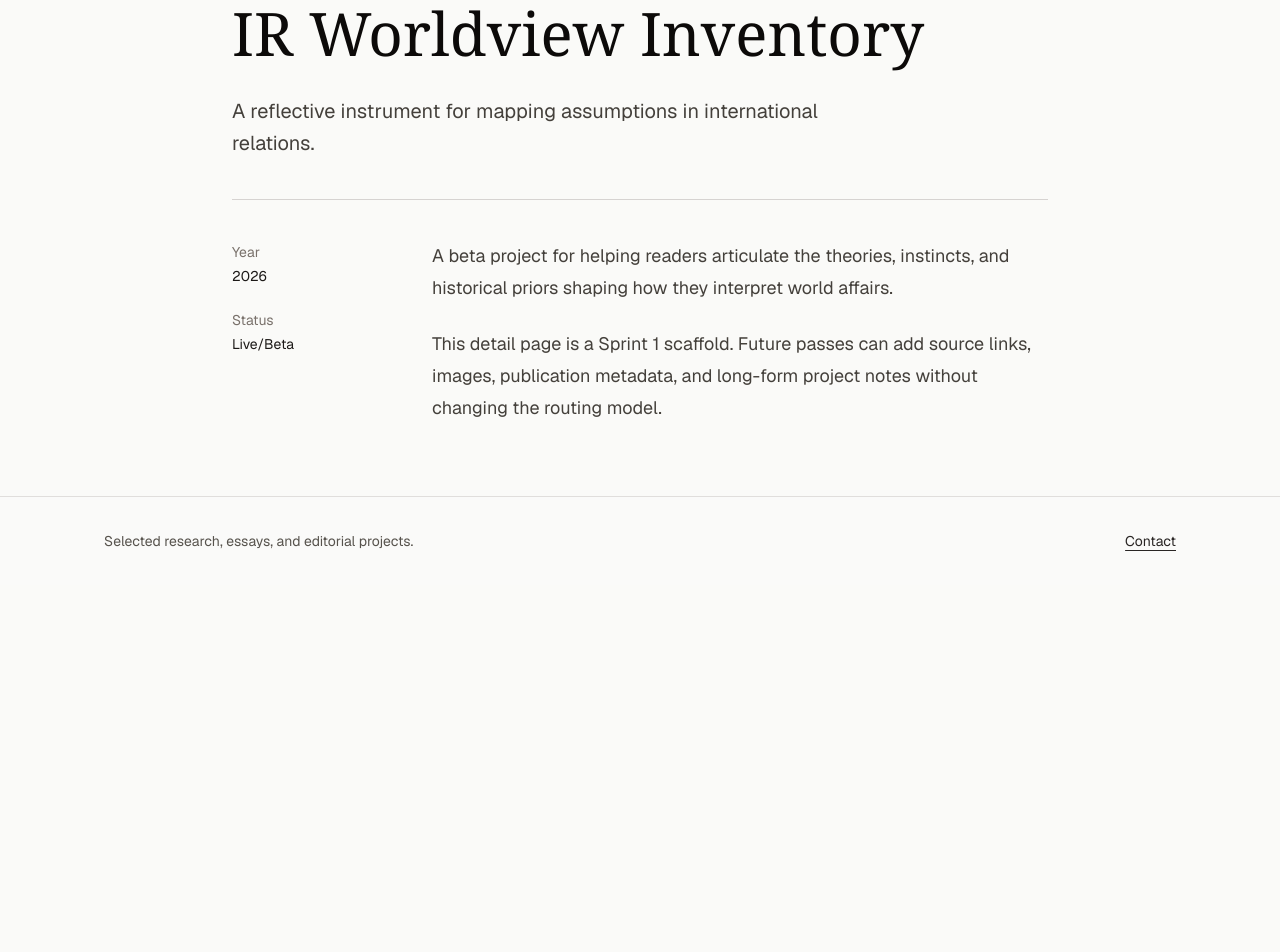
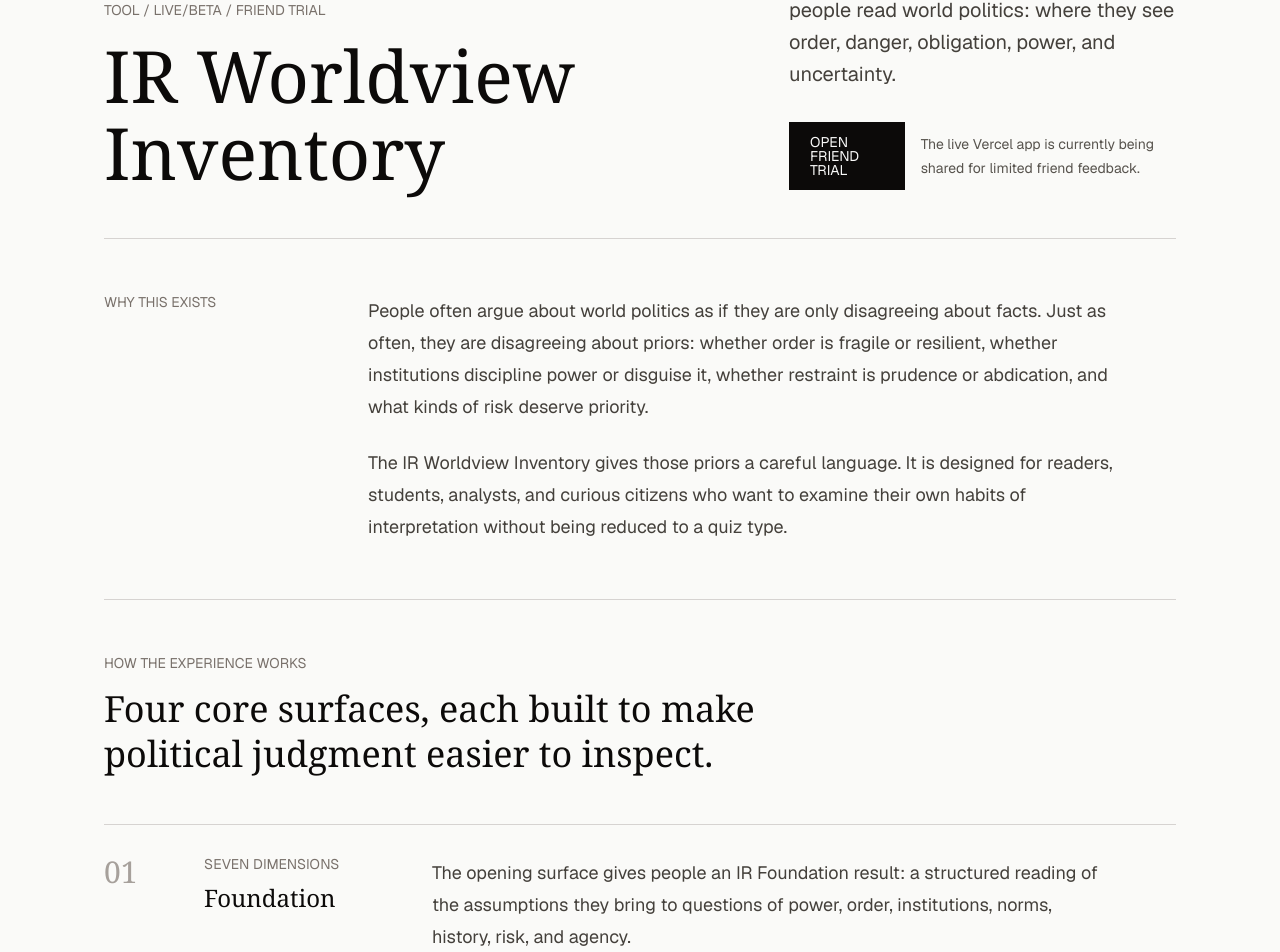
Before and after one commit to yippy141/Jinhua-portfolio, a Next.js app: page /projects/ir-worldview-inventory in a window 1280 px wide. Shown: the part 247-1199 px from the top of the page. Before the commit the page ends 832 px from the top, so only its background shows below. Built offline with nearby package versions, Linux system fonts and the light colour scheme.

Commit message:
Complete Phase 2: IR Worldview flagship page

```diff
--- a/app/about/page.tsx
+++ b/app/about/page.tsx
@@ -2,7 +2,7 @@ import type { Metadata } from "next";
 
 export const metadata: Metadata = {
   title: "About",
-  description: "About Jinhua Yi and the editorial direction of the portfolio.",
+  description: "About Jinhua Yip and the editorial direction of the portfolio.",
 };
 
 export default function AboutPage() {
--- a/app/projects/[slug]/page.tsx
+++ b/app/projects/[slug]/page.tsx
@@ -2,13 +2,48 @@ import type { Metadata } from "next";
 import Link from "next/link";
 import { notFound } from "next/navigation";
 
-import { getProjectBySlug, projects } from "@/data/projects";
+import { getProjectBySlug, type Project, projects } from "@/data/projects";
 
 type ProjectPageProps = {
   params: Promise<{
     slug: string;
   }>;
 };
+
+const irWorldviewLinks = {
+  live: "https://ir-worldview-inventory.vercel.app",
+  github: "https://github.com/jinhuayip/ir-worldview-inventory",
+};
+
+const coreSurfaces = [
+  {
+    title: "Foundation",
+    eyebrow: "Seven dimensions",
+    body: "The opening surface gives people an IR Foundation result: a structured reading of the assumptions they bring to questions of power, order, institutions, norms, history, risk, and agency.",
+  },
+  {
+    title: "Modules",
+    eyebrow: "Security and Technology",
+    body: "Issue-specific modules test how the foundation behaves when the reader moves from general worldview questions into harder policy terrain, beginning with security and technology.",
+  },
+  {
+    title: "AI Governance",
+    eyebrow: "Compass",
+    body: "The AI Governance Compass extends the same interpretive logic into governance questions: safety, state capacity, market power, democratic oversight, international coordination, and strategic competition.",
+  },
+  {
+    title: "Profile",
+    eyebrow: "Synthesis",
+    body: "The profile gathers the results into a readable portrait. It is meant to help people notice patterns in judgment, not to sort them into a fixed identity.",
+  },
+];
+
+const guardrails = [
+  "The framework is interpretive, not psychometric. It does not claim scientific validation or diagnostic authority.",
+  "Results are best read as prompts for reflection: they can surface tendencies, but they cannot settle what someone believes.",
+  "The dimensions are editorial lenses. They are useful when they clarify tradeoffs and limited when they flatten context.",
+  "The friend trial is part of the method. Feedback is being used to refine wording, reduce false precision, and identify where the experience over-explains or under-explains.",
+];
 
 export function generateStaticParams() {
   return projects.map((project) => ({
@@ -28,6 +63,14 @@ export async function generateMetadata({
     };
   }
 
+  if (project.slug === "ir-worldview-inventory") {
+    return {
+      title: "IR Worldview Inventory",
+      description:
+        "A serious editorial interactive for examining how people read world politics.",
+    };
+  }
+
   return {
     title: project.title,
     description: project.dek,
@@ -40,6 +83,10 @@ export default async function ProjectPage({ params }: ProjectPageProps) {
 
   if (!project) {
     notFound();
+  }
+
+  if (project.slug === "ir-worldview-inventory") {
+    return <IrWorldviewInventoryPage project={project} />;
   }
 
   return (
@@ -86,3 +133,166 @@ export default async function ProjectPage({ params }: ProjectPageProps) {
     </article>
   );
 }
+
+function IrWorldviewInventoryPage({ project }: { project: Project }) {
+  return (
+    <article className="mx-auto w-full max-w-6xl px-6 py-14 sm:px-8 sm:py-18 lg:px-10">
+      <Link
+        href="/archive"
+        className="text-sm uppercase leading-none text-stone-600 underline underline-offset-4 hover:text-stone-950 focus-visible:outline focus-visible:outline-2 focus-visible:outline-offset-4 focus-visible:outline-stone-900"
+      >
+        Back to archive
+      </Link>
+
+      <header className="mt-10 border-b border-stone-300 pb-12">
+        <div className="grid gap-10 lg:grid-cols-[1.25fr_0.75fr] lg:items-end">
+          <div>
+            <p className="mb-5 text-sm uppercase leading-none text-stone-500">
+              {project.category} / {project.status} / Friend trial
+            </p>
+            <h1 className="max-w-4xl font-serif text-5xl leading-[1.06] text-stone-950 sm:text-7xl">
+              IR Worldview Inventory
+            </h1>
+          </div>
+          <div className="max-w-xl">
+            <p className="text-xl leading-8 text-stone-700">
+              A serious editorial interactive about how people read world
+              politics: where they see order, danger, obligation, power, and
+              uncertainty.
+            </p>
+            <div className="mt-8 flex flex-col gap-4 sm:flex-row sm:items-center">
+              <a
+                href={irWorldviewLinks.live}
+                target="_blank"
+                rel="noreferrer"
+                className="inline-flex w-fit border border-stone-950 bg-stone-950 px-5 py-3 text-sm uppercase leading-none text-stone-50 hover:bg-stone-800 focus-visible:outline focus-visible:outline-2 focus-visible:outline-offset-4 focus-visible:outline-stone-900"
+              >
+                Open friend trial
+              </a>
+              <p className="max-w-xs text-sm leading-6 text-stone-600">
+                The live Vercel app is currently being shared for limited
+                friend feedback.
+              </p>
+            </div>
+          </div>
+        </div>
+      </header>
+
+      <section className="grid gap-10 border-b border-stone-300 py-14 lg:grid-cols-[14rem_1fr]">
+        <div>
+          <p className="text-sm uppercase leading-none text-stone-500">
+            Why this exists
+          </p>
+        </div>
+        <div className="max-w-3xl space-y-6 text-lg leading-8 text-stone-700">
+          <p>
+            People often argue about world politics as if they are only
+            disagreeing about facts. Just as often, they are disagreeing about
+            priors: whether order is fragile or resilient, whether institutions
+            discipline power or disguise it, whether restraint is prudence or
+            abdication, and what kinds of risk deserve priority.
+          </p>
+          <p>
+            The IR Worldview Inventory gives those priors a careful language. It
+            is designed for readers, students, analysts, and curious citizens who
+            want to examine their own habits of interpretation without being
+            reduced to a quiz type.
+          </p>
+        </div>
+      </section>
+
+      <section className="border-b border-stone-300 py-14">
+        <div className="max-w-3xl">
+          <p className="mb-4 text-sm uppercase leading-none text-stone-500">
+            How the experience works
+          </p>
+          <h2 className="font-serif text-4xl leading-tight text-stone-950">
+            Four core surfaces, each built to make political judgment easier to
+            inspect.
+          </h2>
+        </div>
+
+        <div className="mt-12 divide-y divide-stone-300 border-y border-stone-300">
+          {coreSurfaces.map((surface, index) => (
+            <section
+              key={surface.title}
+              className="grid gap-5 py-8 md:grid-cols-[5rem_13rem_1fr]"
+            >
+              <p className="font-serif text-3xl leading-none text-stone-400">
+                {String(index + 1).padStart(2, "0")}
+              </p>
+              <div>
+                <p className="mb-3 text-sm uppercase leading-none text-stone-500">
+                  {surface.eyebrow}
+                </p>
+                <h3 className="font-serif text-2xl leading-tight text-stone-950">
+                  {surface.title}
+                </h3>
+              </div>
+              <p className="max-w-2xl text-lg leading-8 text-stone-700">
+                {surface.body}
+              </p>
+            </section>
+          ))}
+        </div>
+      </section>
+
+      <section className="grid gap-10 border-b border-stone-300 py-14 lg:grid-cols-[14rem_1fr]">
+        <div>
+          <p className="text-sm uppercase leading-none text-stone-500">
+            Methodology and guardrails
+          </p>
+        </div>
+        <div className="max-w-3xl">
+          <h2 className="font-serif text-3xl leading-tight text-stone-950">
+            The point is disciplined interpretation, not false certainty.
+          </h2>
+          <div className="mt-8 space-y-5">
+            {guardrails.map((guardrail) => (
+              <p
+                key={guardrail}
+                className="border-l border-stone-300 pl-5 text-lg leading-8 text-stone-700"
+              >
+                {guardrail}
+              </p>
+            ))}
+          </div>
+        </div>
+      </section>
+
+      <section className="grid gap-10 py-14 lg:grid-cols-[14rem_1fr]">
+        <div>
+          <p className="text-sm uppercase leading-none text-stone-500">Links</p>
+        </div>
+        <div className="grid gap-6 md:grid-cols-2">
+          <a
+            href={irWorldviewLinks.live}
+            target="_blank"
+            rel="noreferrer"
+            className="border-t border-stone-300 pt-5 text-stone-950 hover:border-stone-950 focus-visible:outline focus-visible:outline-2 focus-visible:outline-offset-4 focus-visible:outline-stone-900"
+          >
+            <p className="text-sm uppercase leading-none text-stone-500">
+              Live app
+            </p>
+            <p className="mt-4 font-serif text-2xl leading-tight">
+              Open the Vercel friend trial
+            </p>
+          </a>
+          <a
+            href={irWorldviewLinks.github}
+            target="_blank"
+            rel="noreferrer"
+            className="border-t border-stone-300 pt-5 text-stone-950 hover:border-stone-950 focus-visible:outline focus-visible:outline-2 focus-visible:outline-offset-4 focus-visible:outline-stone-900"
+          >
+            <p className="text-sm uppercase leading-none text-stone-500">
+              GitHub repo
+            </p>
+            <p className="mt-4 font-serif text-2xl leading-tight">
+              Review the code and project history
+            </p>
+          </a>
+        </div>
+      </section>
+    </article>
+  );
+}
--- a/components/site-header.tsx
+++ b/components/site-header.tsx
@@ -15,7 +15,7 @@ export function SiteHeader() {
           href="/"
           className="w-fit font-serif text-2xl leading-none text-stone-950 focus-visible:outline focus-visible:outline-2 focus-visible:outline-offset-4 focus-visible:outline-stone-900"
         >
-          Jinhua Yi
+          Jinhua Yip
         </Link>
         <nav aria-label="Primary navigation">
           <ul className="flex flex-wrap gap-x-6 gap-y-3 text-sm uppercase leading-none text-stone-600">
```
